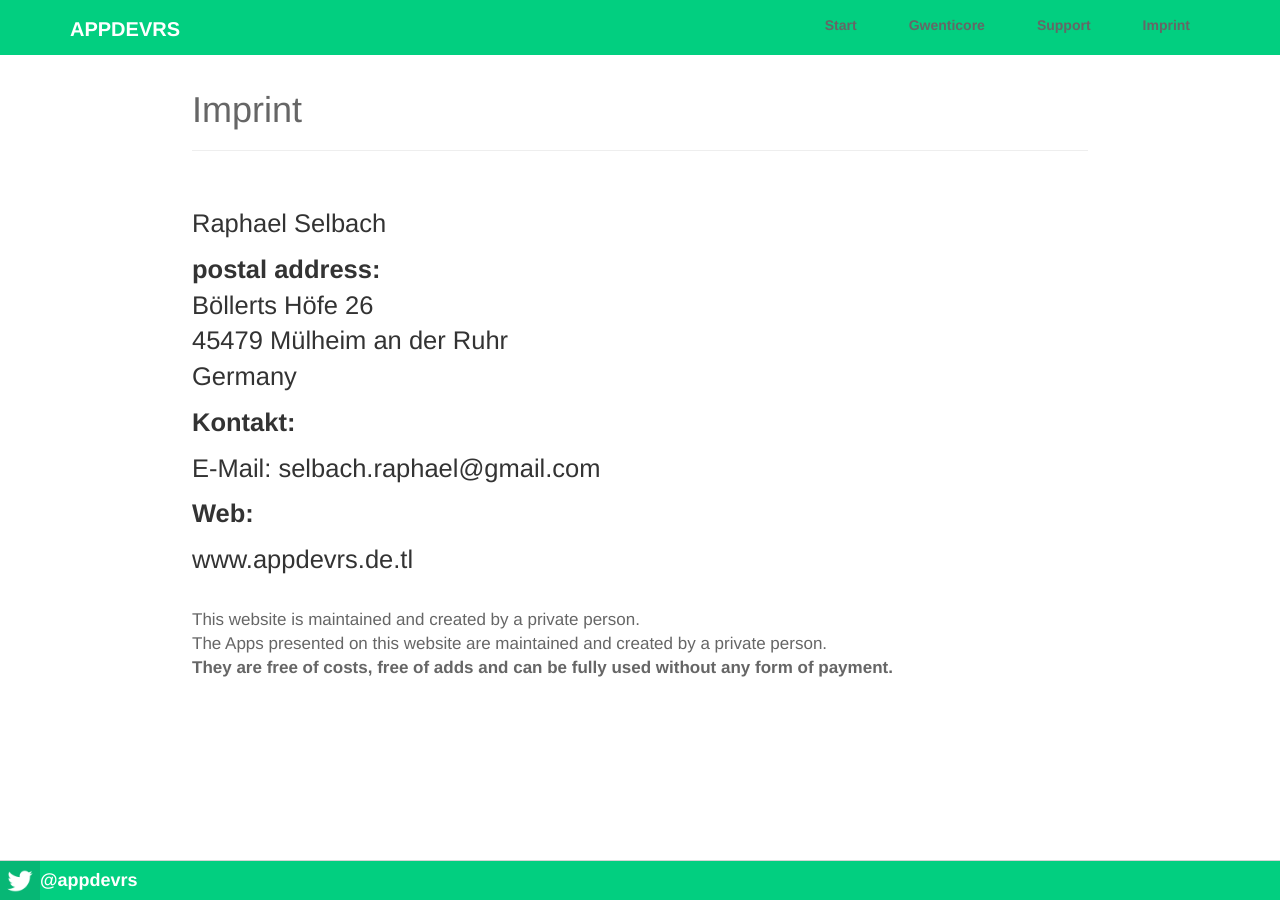
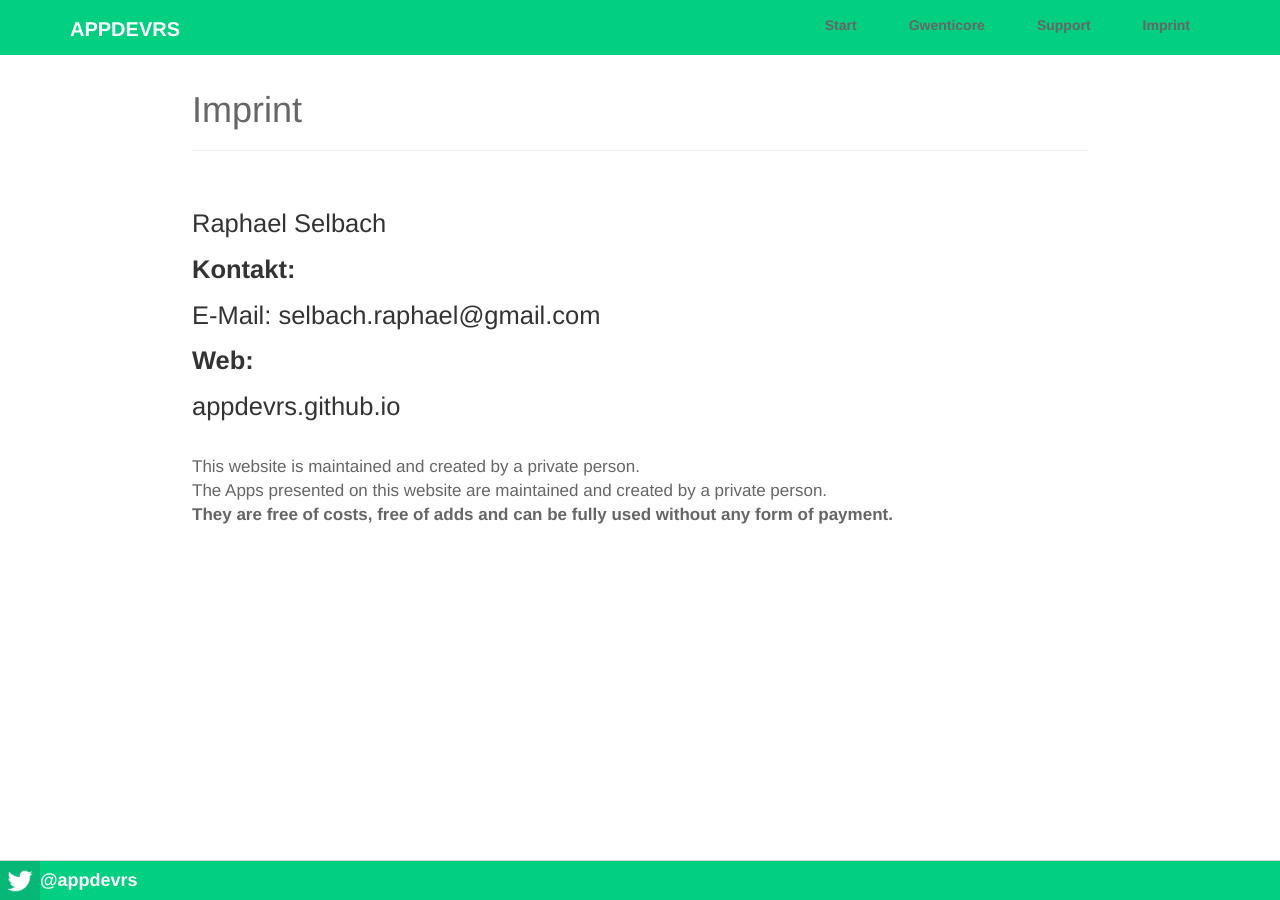
Before and after one commit to appdevrs/appdevrs.github.io, a Jekyll site: the page built from imprint.html, in a window 1280 px wide. Built offline with Jekyll 4.4.1, drawn with Linux system fonts in a browser that asks for light colours.

Commit message:
Update imprint.html

```diff
--- a/imprint.html
+++ b/imprint.html
@@ -7,11 +7,10 @@ title: AppDevRS
 <hr>
 <div class="descr">
 <p><br>Raphael Selbach</p>
-<p><strong>postal address:</strong><br>Böllerts Höfe 26<br>45479 Mülheim an der Ruhr<br>Germany<br></p>
 <p><strong>Kontakt:</strong></p>
 <p>E-Mail: selbach.raphael@gmail.com</p>
 <p><strong>Web:</strong></p>
-<p>www.appdevrs.de.tl</p>
+<p>appdevrs.github.io</p>
 </div>
 <br>
 <div class="descr">
```
Also changed, not shown: other parts of imprint.html (+0 -2 lines).
